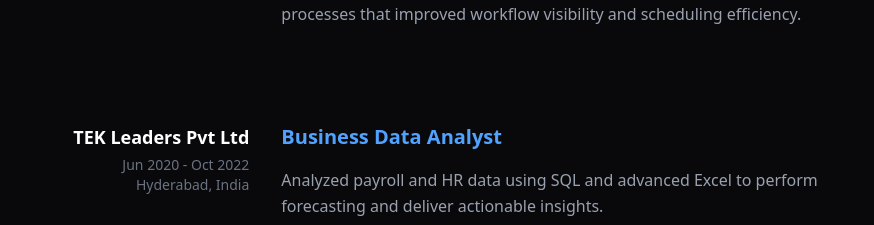
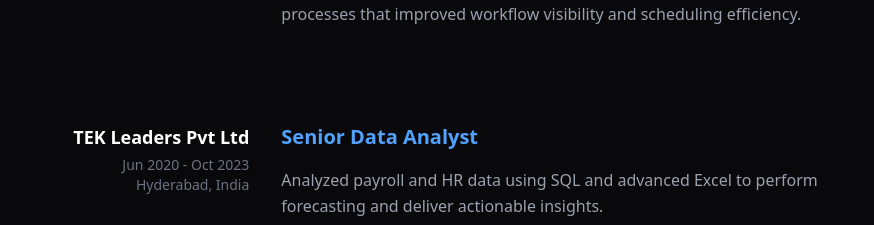
Before and after one commit to saivineethreddysuravi/saivineethreddysuravi.com, a Next.js app: page / in a window 1280 px wide. Shown: the part 2109-2334 px from the top of the page, without its empty margins (220-1094 px from the left). Built offline with nearby package versions, Linux system fonts and the light colour scheme.

Commit message:
Update TEK Leaders experience: Senior Data Analyst, 2020-2023

```diff
--- a/src/data/portfolio.ts
+++ b/src/data/portfolio.ts
@@ -60,9 +60,9 @@
   },
   {
     company: "TEK Leaders Pvt Ltd",
-    role: "Business Data Analyst",
+    role: "Senior Data Analyst",
     location: "Hyderabad, India",
-    period: "Jun 2020 - Oct 2022",
+    period: "Jun 2020 - Oct 2023",
     description: [
       "Analyzed payroll and HR data using SQL and advanced Excel to perform forecasting and deliver actionable insights.",
       "Created Power BI dashboards using R visualizations and custom visuals for team and management.",
```
